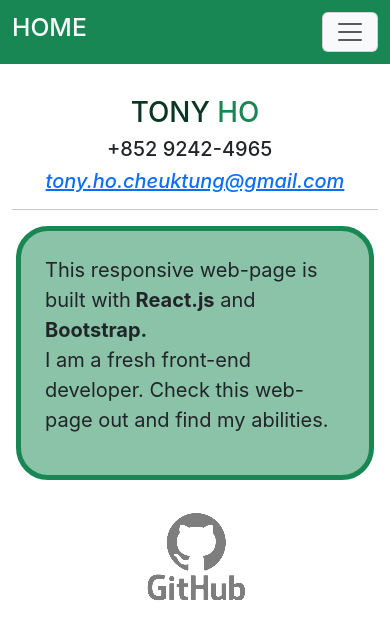
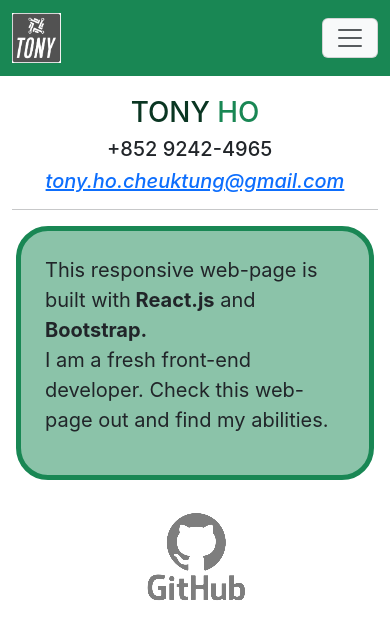
Before and after one commit to Tony-Tyrant/My-Portfolio, a React (Create React App) app: page /home in a window 390 px wide. Shown: the top 638 px of the page. Built offline with nearby package versions, Linux system fonts and the light colour scheme.

Commit message:
applied Tony's logo on small screen

```diff
--- a/src/componenets/Root.js
+++ b/src/componenets/Root.js
@@ -30,7 +30,14 @@ export default function Root() {
                             alt="Tony Ho Logo - back to homepage"
                             id="tony-logo"
                             className="w-75 mt-lg-3 d-none d-lg-block" />
-                        <h2 className="text-light d-lg-none">HOME</h2>
+
+                        <img
+                            src="resources/tony_logo_1.jpeg"
+                            alt="Tony Ho Logo - back to homepage"
+                            id="tony-logo"
+                            className="d-lg-none"
+                            style={{height: "50px"}} />
+
                     </Link>
                     <button
                         className="navbar-toggler bg-light"
```
